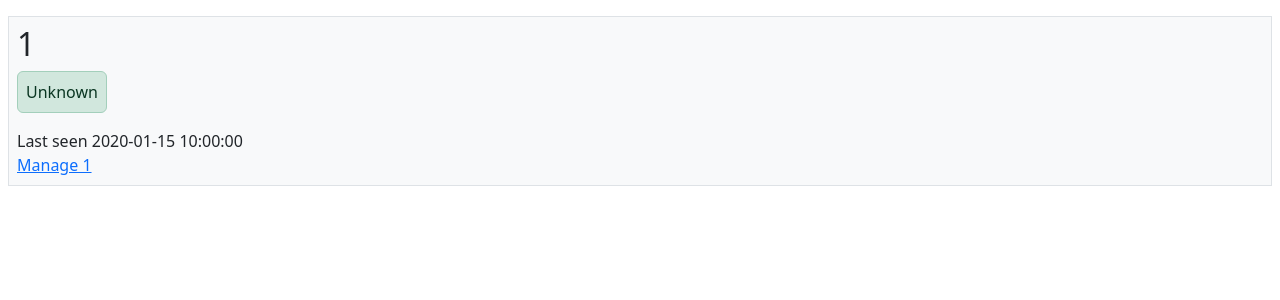
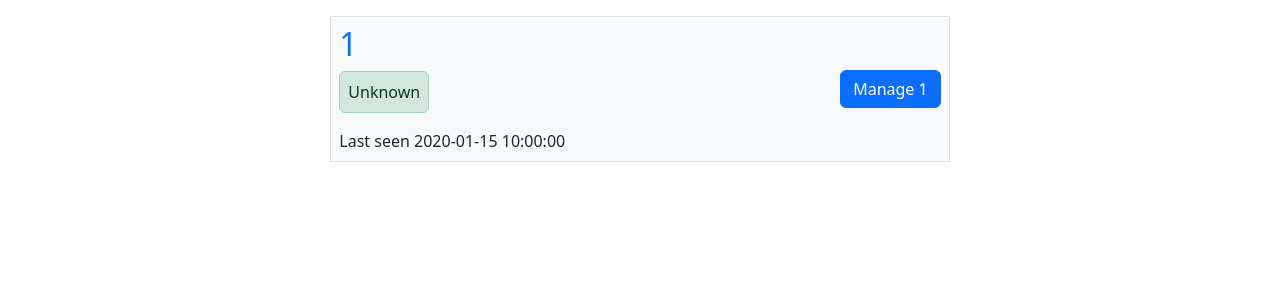
Before and after one commit to nsg-ethz/autopower, a Python web app: template server/management/templates/startpage.html in a window 1280 px wide. Shown: the part 56-356 px from the top of the page. Run offline with Jinja, Linux system fonts and the light colour scheme; the template is opened without the code that fills it: most values are stand-ins (such as "Sample title", 1, 10 or a date in 2020); some libraries are stand-ins or nearby versions.

Commit message:
Add column layout

```diff
--- a/server/management/static/startpage.css
+++ b/server/management/static/startpage.css
@@ -1,3 +1,23 @@
 .autopowerDeviceStatus {
     display: inline-block !important;
 }
+
+.autopowerDevicesList {
+    display: flex;
+    flex-direction: column;
+}
+
+@media screen and (min-width: 770px) {
+    .autopowerDevicesList {
+        display: flex;
+        align-items: center;
+        justify-content: space-around;
+        flex-direction: row;
+        flex-wrap: wrap;
+        gap: 1px;
+    }
+
+    .autopowerDevicesList>.autopowerDevice {
+        width: 49%;
+    }
+}
--- a/server/management/templates/startpage.html
+++ b/server/management/templates/startpage.html
@@ -9,12 +9,14 @@
 {% block main %}
 <div class="autopowerDevicesList">
     {% for device in autopowerDevices %}
-    <div class="autopowerDevice bg-light border p-2 mt-2">
-        <h2>{{ device.client_uid | e }}</h2>
-        <div class="alert p-2 autopowerDeviceStatus alert-secondary" id="status-{{ device.client_uid | e }}" data-apcluid="{{ device.client_uid | e }}">Unknown</div>
-        <div>Last seen <span data-lastseen="{{ device.last_seen | e }}" class="lastSeenTimestamp">{{ getTimeAgo(device.last_seen) | e }}</span></div>
-        <div>
-            <a href="{{ url_for('deviceManagementPage', deviceUid=device.client_uid) }}">Manage {{ device.client_uid | e }}</a>
+    <div class="d-flex justify-content-lg-between align-items-lg-center flex-lg-row flex-sm-column autopowerDevice bg-light border p-2 mt-2">
+        <div class="metadata">
+            <a href="{{ url_for('deviceManagementPage', deviceUid=device.client_uid) }}" class="text-decoration-none"><h2>{{ device.client_uid | e }}</h2></a>
+            <div class="alert p-2 autopowerDeviceStatus alert-secondary" id="status-{{ device.client_uid | e }}" data-apcluid="{{ device.client_uid | e }}">Unknown</div>
+            <div>Last seen <span data-lastseen="{{ device.last_seen | e }}" class="lastSeenTimestamp">{{ getTimeAgo(device.last_seen) | e }}</span></div>
+        </div>
+        <div class="controls">
+            <a href="{{ url_for('deviceManagementPage', deviceUid=device.client_uid) }}" class="btn btn-primary">Manage {{ device.client_uid | e }}</a>
         </div>
     </div>
     {% endfor %}
```
